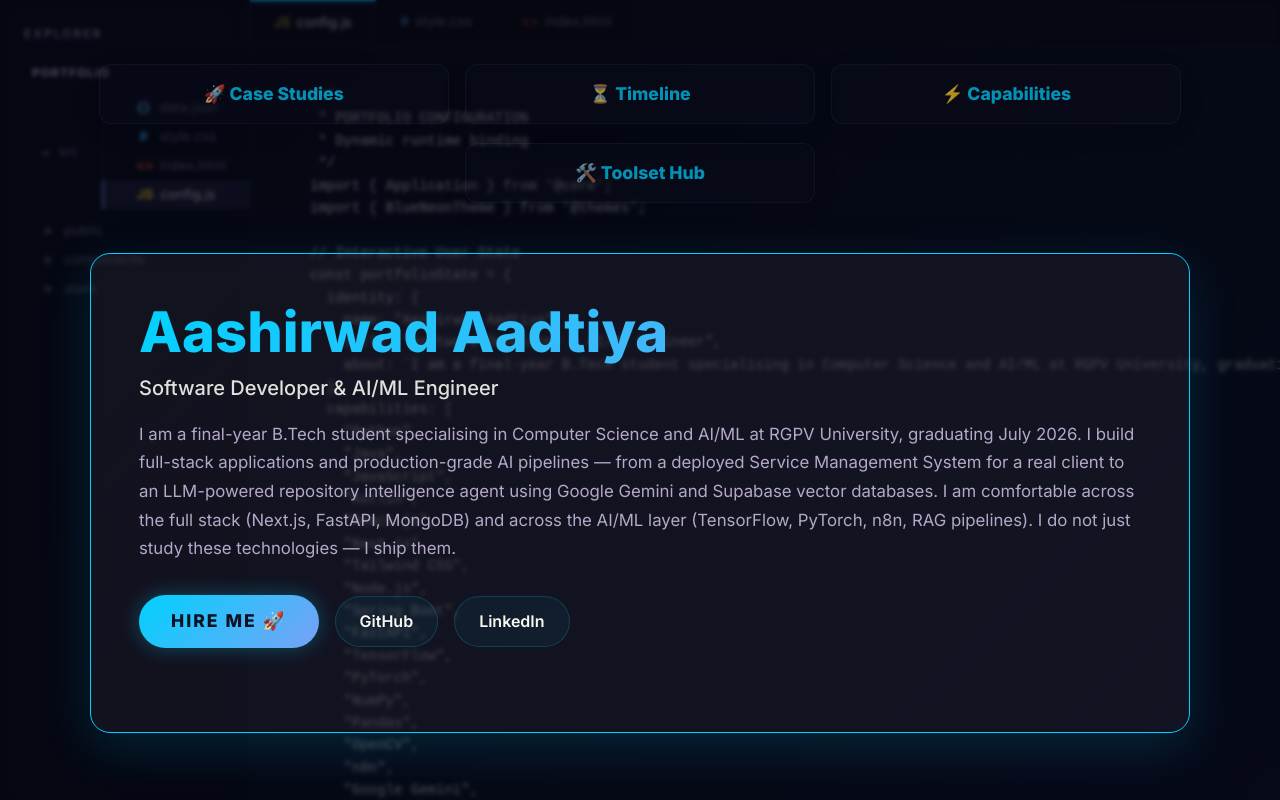
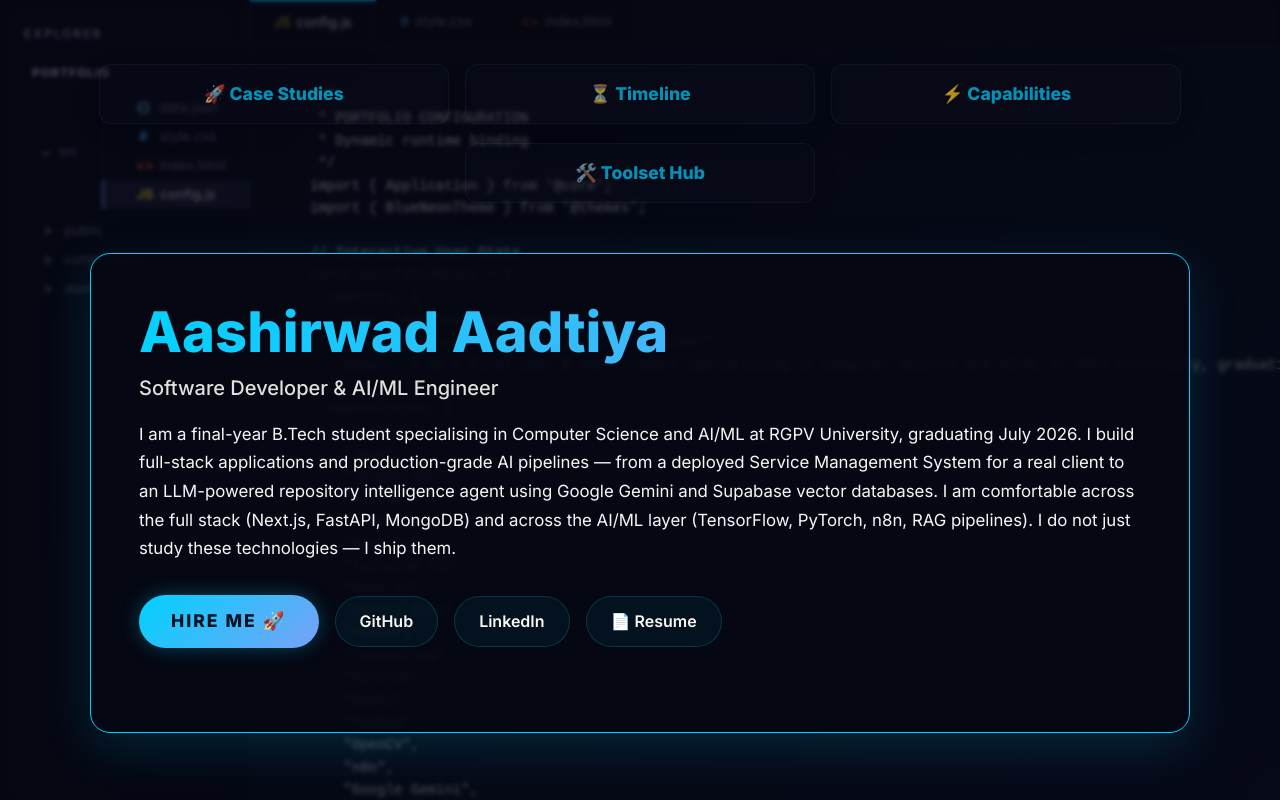
Before and after one commit to Aashirwad-Aadtiya/Portfolio, a website built with Vite: page index.html in a window 1280 px wide. Both pictures are taken after a click on the element 329 px from the left and 346 px from the top of the page. Built offline with nearby package versions, Linux system fonts and the light colour scheme; a small style sheet from the web is missing.

Commit message:
feature update : resume download

```diff
--- a/data.json
+++ b/data.json
@@ -1,6 +1,7 @@
 {
   "name": "Aashirwad Aadtiya",
   "title": "Software Developer & AI/ML Engineer",
+  "resumeLink": "https://docs.google.com/document/d/1DaGHYh_i-oS557CzqArR26qlC8Evp6rO/edit?usp=sharing&ouid=110134288174403955637&rtpof=true&sd=true",
   "email": "aadtiyaashirwad4573@gmail.com",
   "about": "I am a final-year B.Tech student specialising in Computer Science and AI/ML at RGPV University, graduating July 2026. I build full-stack applications and production-grade AI pipelines — from a deployed Service Management System for a real client to an LLM-powered repository intelligence agent using Google Gemini and Supabase vector databases. I am comfortable across the full stack (Next.js, FastAPI, MongoDB) and across the AI/ML layer (TensorFlow, PyTorch, n8n, RAG pipelines). I do not just study these technologies — I ship them.",
   "socials": [
--- a/main.js
+++ b/main.js
@@ -175,7 +175,7 @@ function init() {
       <!-- Left Column -->
       <div class="left-column">
         <!-- Hero / Name Section -->
-        <div class="section-glass interactive-section section-name" data-target="name">
+        <div class="section-glass interactive-section section-name" data-target="name" style="position: relative;">
           <div class="collapsed-title">👋 Profile</div>
           <div class="inner-content">
             <h1 class="hero-title">${data.name}</h1>
@@ -189,6 +189,7 @@ function init() {
             </a>
             <div class="social-links" style="margin: 0; padding-bottom: 2rem;">
               ${data.socials.map(s => `<a href="${s.url}" class="social-link" target="_blank">${s.name}</a>`).join('')}
+              ${data.resumeLink ? `<a href="${data.resumeLink}" class="social-link" target="_blank" rel="noopener noreferrer">📄 Resume</a>` : ''}
             </div>
           </div>
         </div>
--- a/style.css
+++ b/style.css
@@ -327,7 +327,17 @@ pre[class*="language-"] {
   cursor: default;
   border-color: var(--accent-secondary);
   box-shadow: 0 15px 50px rgba(0, 210, 255, 0.15);
-  background: rgba(255, 255, 255, 0.05);
+  background: rgba(6, 9, 19, 0.85);
+  backdrop-filter: blur(12px);
+  -webkit-backdrop-filter: blur(12px);
+}
+
+/* Brighten text colors to ensure the background editor is not distracting */
+#app.has-focus .section-glass.focused .hero-about,
+#app.has-focus .section-glass.focused .card-desc,
+#app.has-focus .section-glass.focused .card-detailed-content {
+  color: #f4f4f4;
+  text-shadow: 0 0 1px rgba(255, 255, 255, 0.1);
 }
 
 /* Typography styles */
```
